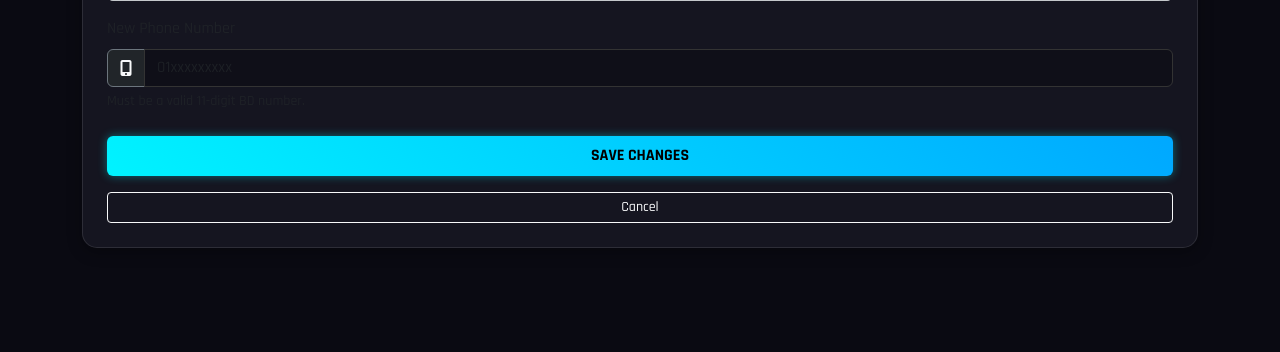
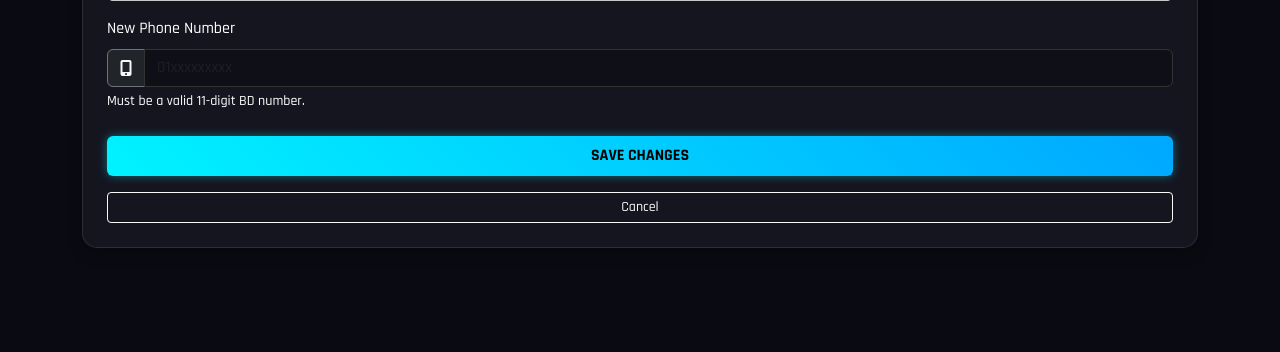
Before and after one commit to MR-CR4CK3R/kg-tour-bd, a Flask app: page /profile/edit/phone in a window 1280 px wide. Shown: the part 240-592 px from the top of the page. Run offline with Flask 3, Linux system fonts and the light colour scheme; the visitor is signed in with stand-in values (Sample User, id 1); data that the repository does not hold is empty.

Commit message:
Add files via upload

```diff
--- a/templates/myprofile/editemail.html
+++ b/templates/myprofile/editemail.html
@@ -8,7 +8,7 @@
 
     <form method="POST">
         <div class="mb-4">
-            <label class="form-label text-muted">New Email Address</label>
+            <label class="form-label text-white">New Email Address</label>
             <div class="input-group">
                 <span class="input-group-text bg-dark border-secondary text-light"><i class="fas fa-envelope"></i></span>
                 <input type="email" name="value" class="form-control" placeholder="name@example.com" required>
--- a/templates/myprofile/editpassword.html
+++ b/templates/myprofile/editpassword.html
@@ -5,12 +5,12 @@
 
     <form method="POST">
         <div class="mb-3">
-            <label class="form-label text-muted">Old Password</label>
+            <label class="form-label text-white">Old Password</label>
             <input type="password" name="old_password" class="form-control" placeholder="Enter current password" required>
         </div>
 
         <div class="mb-4">
-            <label class="form-label text-muted">New Password</label>
+            <label class="form-label text-white">New Password</label>
             <input type="password" name="value" class="form-control" placeholder="Enter new password" required>
         </div>
 
--- a/templates/myprofile/editphone.html
+++ b/templates/myprofile/editphone.html
@@ -8,12 +8,12 @@
 
     <form method="POST">
         <div class="mb-4">
-            <label class="form-label text-muted">New Phone Number</label>
+            <label class="form-label text-white">New Phone Number</label>
             <div class="input-group">
                 <span class="input-group-text bg-dark border-secondary text-light"><i class="fas fa-mobile-alt"></i></span>
                 <input type="tel" name="value" class="form-control" placeholder="01xxxxxxxxx" pattern="01[0-9]{9}" required>
             </div>
-            <small class="text-muted d-block mt-1">Must be a valid 11-digit BD number.</small>
+            <small class="text-white d-block mt-1">Must be a valid 11-digit BD number.</small>
         </div>
         <button type="submit" class="btn btn-neon w-100 py-2">SAVE CHANGES</button>
     </form>
```
